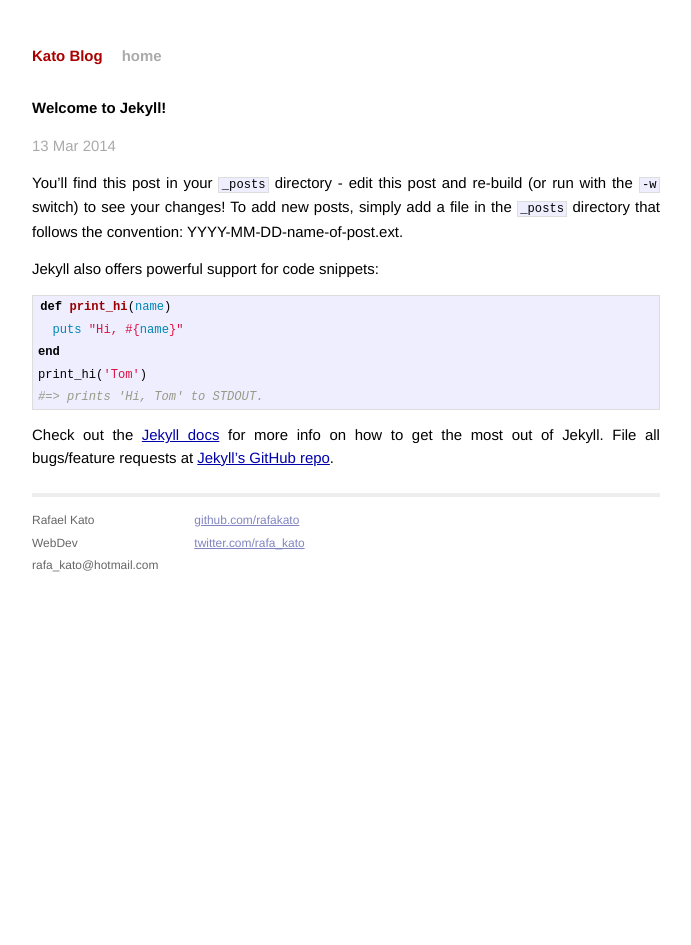
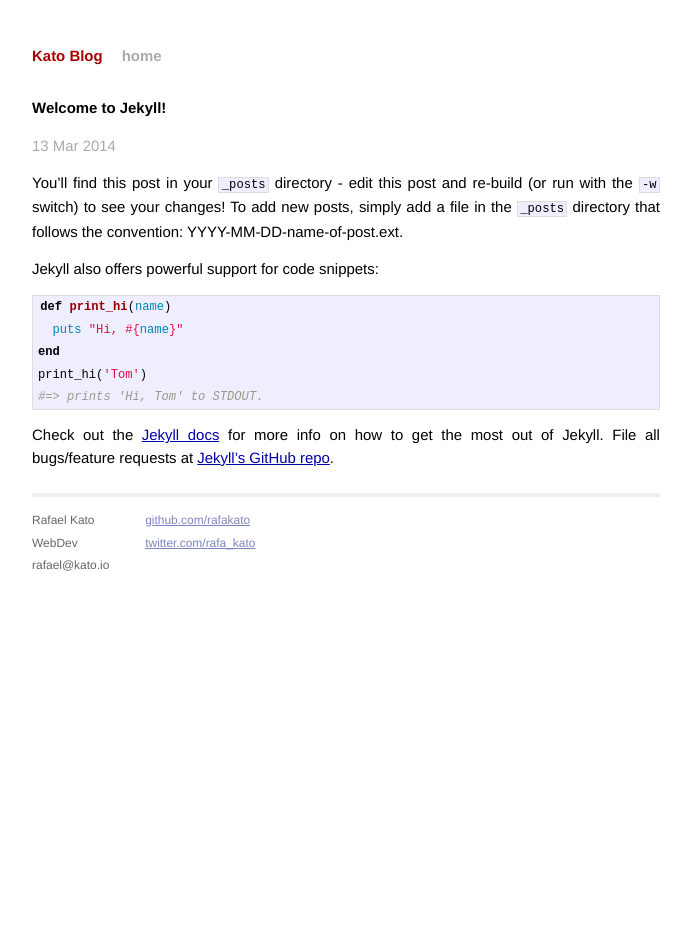
Before and after one commit to rafakato/rafakato.github.io, a Jekyll site: the page built from _posts/2014-03-13-welcome-to-jekyll.markdown, in a window 1280 px wide. Shown: the whole page, without its empty margins (294-985 px from the left). Built offline with Jekyll 4.4.1, drawn with Linux system fonts in a browser that asks for light colours; Markdown is read by kramdown in place of the engine named in the settings.

Commit message:
New email

```diff
--- a/_layouts/default.html
+++ b/_layouts/default.html
@@ -28,7 +28,7 @@
               <p>
                 Rafael Kato<br />
                 WebDev<br />
-                rafa_kato@hotmail.com
+                rafael@kato.io
               </p>
             </div>
             <div class="contact">
```
